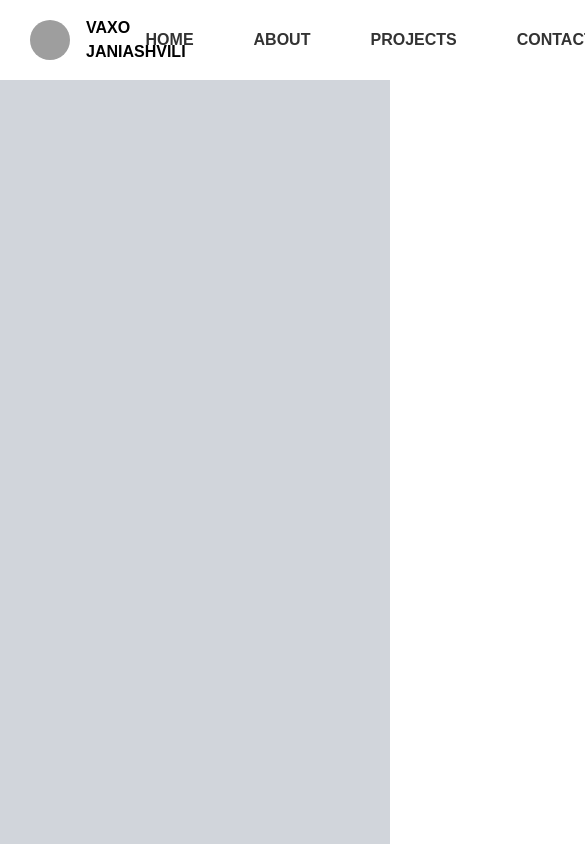
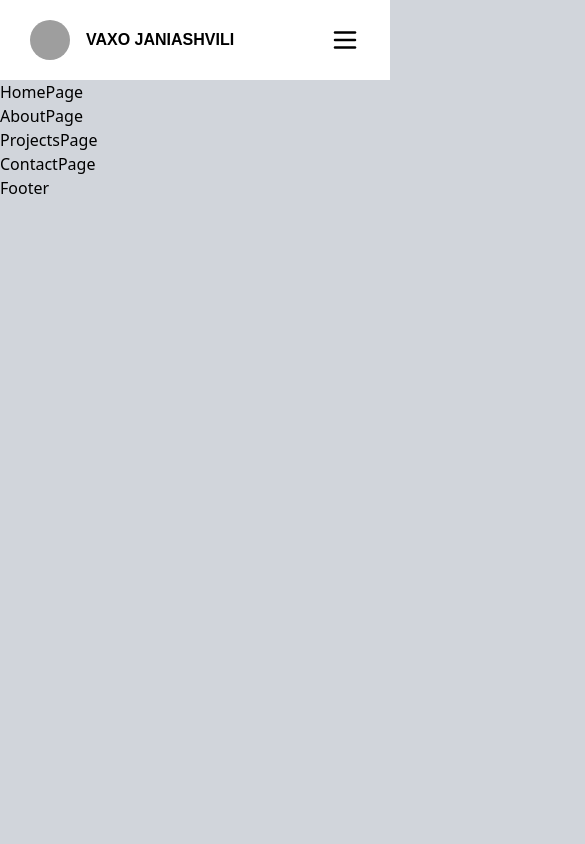
Before and after one commit to vaxojaniashvili/Portfolio, a Next.js app: page / in a window 390 px wide. Shown: the whole page, 585 px wide, since content can reach past the window. Built offline with nearby package versions, Linux system fonts and the light colour scheme; grey boxes are pictures that could not be loaded.

Commit message:
header-almost-finished

```diff
--- /dev/null
+++ b/src/app/common/components/_atoms/Icons/BurgerMenu.tsx
@@ -0,0 +1,33 @@
+const BurgerMenu = ({ width, height, className }: BurgerMenuProps) => {
+  return (
+    <svg
+      className={className}
+      width={width}
+      height={height}
+      viewBox="0 0 24 24"
+      fill="none"
+      xmlns="http://www.w3.org/2000/svg"
+    >
+      <path
+        d="M4 18L20 18"
+        stroke="#000000"
+        stroke-width="2"
+        stroke-linecap="round"
+      />
+      <path
+        d="M4 12L20 12"
+        stroke="#000000"
+        stroke-width="2"
+        stroke-linecap="round"
+      />
+      <path
+        d="M4 6L20 6"
+        stroke="#000000"
+        stroke-width="2"
+        stroke-linecap="round"
+      />
+    </svg>
+  );
+};
+
+export default BurgerMenu;
--- a/src/app/common/components/_organisms/Header/Header.tsx
+++ b/src/app/common/components/_organisms/Header/Header.tsx
@@ -1,5 +1,29 @@
+import BurgerMenu from "../../_atoms/Icons/BurgerMenu";
+
 const Header = () => {
-  return <div>Header</div>;
+  return (
+    <header>
+      <div className="w-full bg-white h-[80px] flex items-center justify-between px-[30px] sm:px-5 md:px-10 lg:px-20">
+        <div className="flex items-center gap-4">
+          <img
+            className="w-[40px] h-[40px] rounded-full"
+            src="https://lh3.googleusercontent.com/a/ACg8ocI1Bzymq6ysEqxe9Fu0yQLn-3wfEL4tPxH99YHKfWStRDg2xTSc=s288-c-no"
+            alt="vaxo's-image"
+          />
+          <h1 className="font-body font-bold">VAXO JANIASHVILI</h1>
+        </div>
+        <div className="hidden sm:flex gap-[30px] font-body font-bold text-[#333]">
+          <button className="hover:text-[#7843E9]">HOME</button>
+          <button className="hover:text-[#7843E9]">ABOUT</button>
+          <button className="hover:text-[#7843E9]">PROJECTS</button>
+          <button className="hover:text-[#7843E9]">CONTACT</button>
+        </div>
+        <div className="sm:hidden">
+          <BurgerMenu width={30} height={30} />
+        </div>
+      </div>
+    </header>
+  );
 };
 
 export default Header;
--- /dev/null
+++ b/src/app/common/types/common.ts
@@ -0,0 +1,6 @@
+interface BurgerMenuProps {
+    className?:string
+    width?:number
+    height?:number
+    onClick?: any
+}
--- a/src/app/layout.tsx
+++ b/src/app/layout.tsx
@@ -14,8 +14,9 @@ const geistMono = localFont({
 });
 
 export const metadata: Metadata = {
-  title: "Create Next App",
-  description: "Generated by create next app",
+  title: "Vaxo Janiashvili | PORTFOLIO",
+  description: "PORTFOLIO",
+  icons: "https://cdn-icons-png.flaticon.com/512/1096/1096090.png",
 };
 
 export default function RootLayout({
@@ -25,15 +26,8 @@ export default function RootLayout({
 }>) {
   return (
     <html lang="en">
-      <head>
-        <title>Vaxo Janiashvili | PORTFOLIO</title>
-        <link
-          rel="shortcut icon"
-          href="https://cdn-icons-png.flaticon.com/512/1096/1096090.png"
-        />
-      </head>
       <body
-        className={`${geistSans.variable} ${geistMono.variable} antialiased`}
+        className={`${geistSans.variable} ${geistMono.variable} antialiased bg-gray-300`}
       >
         {children}
       </body>
--- a/src/app/page.tsx
+++ b/src/app/page.tsx
@@ -1,7 +1,21 @@
+import Header from "./common/components/_organisms/Header/Header";
+import AboutPage from "./pages/about/page";
+import ContactPage from "./pages/contact/page";
+import Footer from "./pages/footer/page";
 import HomePage from "./pages/home/page";
+import ProjectsPage from "./pages/projects/page";
 
 const page = () => {
-  return <HomePage />;
+  return (
+    <>
+      <Header />
+      <HomePage />
+      <AboutPage />
+      <ProjectsPage />
+      <ContactPage />
+      <Footer />
+    </>
+  );
 };
 
 export default page;
--- /dev/null
+++ b/src/app/pages/about/page.tsx
@@ -0,0 +1,9 @@
+import React from 'react'
+
+const AboutPage = () => {
+  return (
+    <div>AboutPage</div>
+  )
+}
+
+export default AboutPage
--- /dev/null
+++ b/src/app/pages/contact/page.tsx
@@ -0,0 +1,9 @@
+import React from 'react'
+
+const ContactPage = () => {
+  return (
+    <div>ContactPage</div>
+  )
+}
+
+export default ContactPage
--- /dev/null
+++ b/src/app/pages/footer/page.tsx
@@ -0,0 +1,9 @@
+import React from 'react'
+
+const Footer = () => {
+  return (
+    <div>Footer</div>
+  )
+}
+
+export default Footer
--- a/src/app/pages/home/page.tsx
+++ b/src/app/pages/home/page.tsx
@@ -1,26 +1,7 @@
+import React from "react";
+
 const HomePage = () => {
-  return (
-    <div className="w-full bg-gray-300 h-screen">
-      <header>
-        <div className="w-full bg-white h-[80px] flex items-center justify-between px-[30px]">
-          <div className="flex items-center gap-4">
-            <img
-              className="w-[40px] h-[40px] rounded-full"
-              src="https://lh3.googleusercontent.com/a/ACg8ocI1Bzymq6ysEqxe9Fu0yQLn-3wfEL4tPxH99YHKfWStRDg2xTSc=s288-c-no"
-              alt="vaxo's-image"
-            />
-            <h1 className="font-body font-bold">VAXO JANIASHVILI</h1>
-          </div>
-          <div className="flex gap-[60px] font-body font-bold text-[#333]">
-            <button className="hover:text-[#7843E9]">HOME</button>
-            <button className="hover:text-[#7843E9]">ABOUT</button>
-            <button className="hover:text-[#7843E9]">PROJECTS</button>
-            <button className="hover:text-[#7843E9]">CONTACT</button>
-          </div>
-        </div>
-      </header>
-    </div>
-  );
+  return <div>HomePage</div>;
 };
 
 export default HomePage;
--- /dev/null
+++ b/src/app/pages/projects/page.tsx
@@ -0,0 +1,9 @@
+import React from 'react'
+
+const ProjectsPage = () => {
+  return (
+    <div>ProjectsPage</div>
+  )
+}
+
+export default ProjectsPage
```
